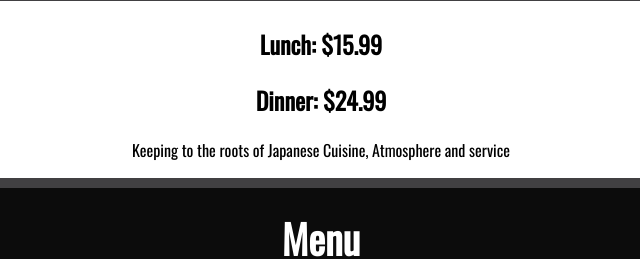
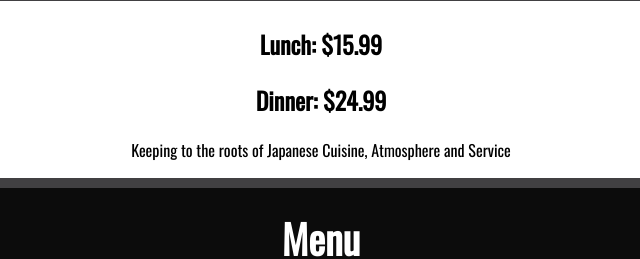
Before and after one commit to bonniecampbell/dsn1674-project-3, a plain HTML site: page index.html in a window 1280 px wide. Shown: the part 880-1139 px from the top of the page, 319-959 px from the left. Drawn offline with nearby package versions, Linux system fonts and the light colour scheme.

Commit message:
Typo fix

```diff
--- a/index.html
+++ b/index.html
@@ -29,7 +29,7 @@
 <h2>Dinner: $24.99</h2>
 
 <p class="quote">Keeping to the roots of
-Japanese Cuisine, Atmosphere and service</p>
+Japanese Cuisine, Atmosphere and Service</p>
 
 <h1 id="Menu" class="menu">Menu</h1>
 
```
